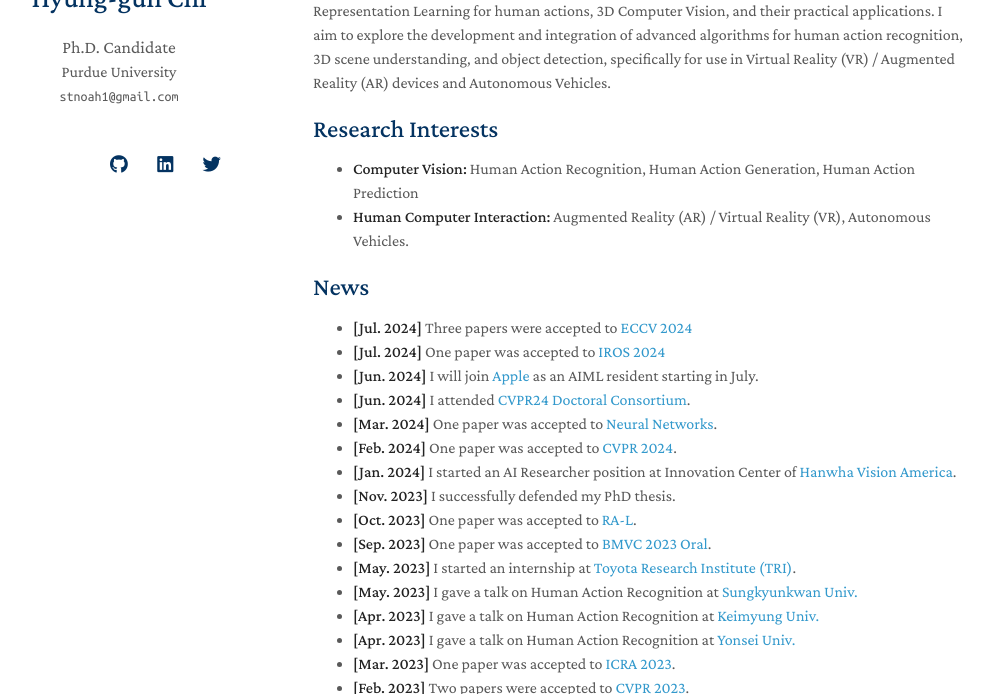
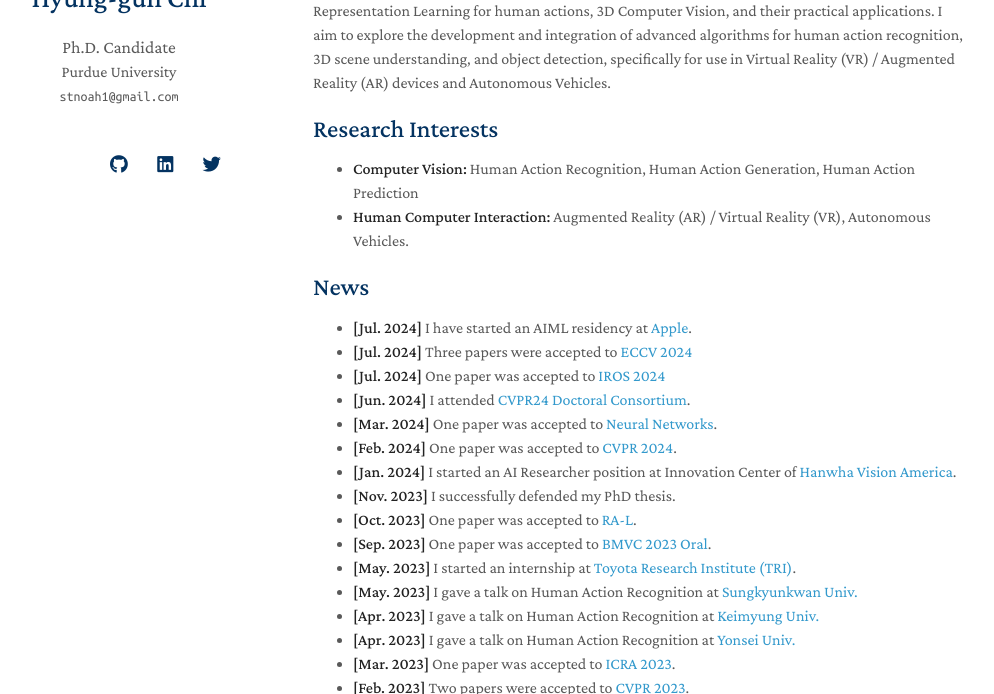
Before and after one commit to stnoah1/stnoah1.github.io, a Jekyll site: the page built from index.md, in a window 1280 px wide and 900 px high, cut to the strip 206-900 px from the top of the window. Shown: the whole strip, without its empty margins (157-1151 px from the left). Built offline with Jekyll 4.4.1, drawn with Linux system fonts in a browser that asks for light colours; nearby versions of some CDN libraries; a style sheet for code colours, icons or effects is not loaded; our own code applies the rules of GitHub Pages for plain Markdown files.

Commit message:
rebuilding site Mon Jul  8 16:58:03 PDT 2024

```diff
--- a/index.md
+++ b/index.md
@@ -13,9 +13,9 @@ I am currently a Ph.D candidate in the Department of Electrical and Computer Eng
 
 ## News
 
+- **[Jul. 2024]** I have started an AIML residency at [Apple](https://machinelearning.apple.com).
 - **[Jul. 2024]** Three papers were accepted to [ECCV 2024](https://eccv.ecva.net)
 - **[Jul. 2024]** One paper was accepted to [IROS 2024](https://iros2024-abudhabi.org)
-- **[Jun. 2024]** I will join [Apple](https://machinelearning.apple.com) as an AIML resident starting in July.
 - **[Jun. 2024]** I attended [CVPR24 Doctoral Consortium](https://cvpr.thecvf.com/Conferences/2024/CallForDoctoralConsortium).
 - **[Mar. 2024]** One paper was accepted to [Neural Networks](https://www.sciencedirect.com/journal/neural-networks).
 - **[Feb. 2024]** One paper was accepted to [CVPR 2024](https://cvpr.thecvf.com).
```
